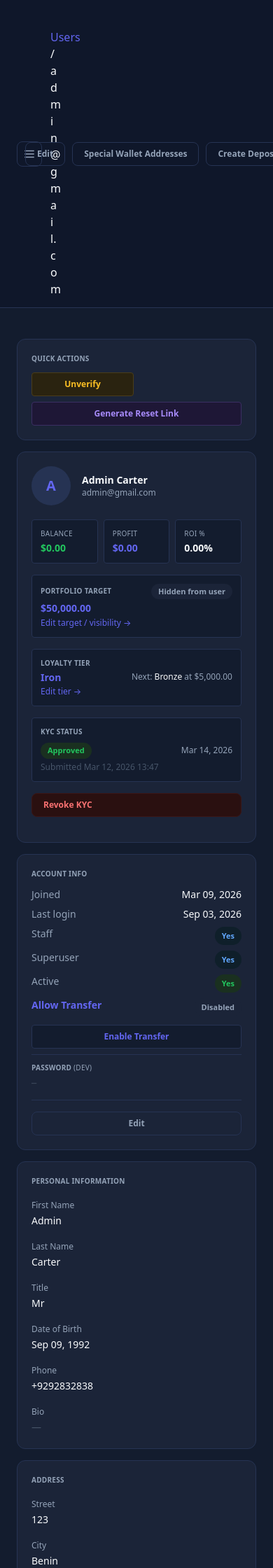
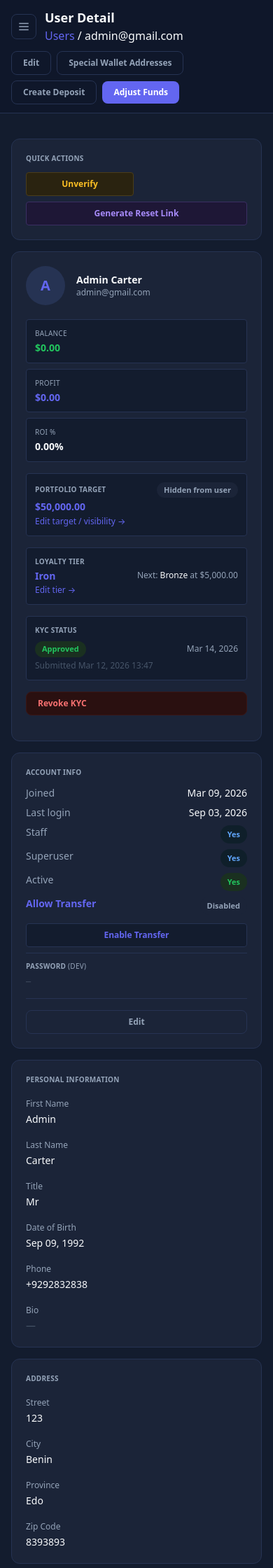
Before and after one commit to citadelmarketpro-prog/caplink_be, a Django app: page /panel/users/3/ in a window 390 px wide; the page is wider, and only the part inside the window is pictured. Shown: the top 2240 px of that part at 70% size. Run offline with Django 5.2, Linux system fonts and the light colour scheme; a user stored in the database is signed in; data comes from the database, SQL or seed files in the repository; data that the repository does not hold is empty; some libraries are stand-ins or nearby versions.

Commit message:
Make panel user detail page responsive
- Top bar: header action buttons wrap onto their own full-width row on
  phones instead of squeezing the title/breadcrumb to zero width (which
  broke the email one character per line); smaller padding on mobile.
- User detail: grid columns get min-w-0 so wide tables no longer blow the
  page out sideways; balance tiles stack on phones; loyalty/target rows wrap;
  reset-link box stacks; long values (bio, email, address) wrap and keep
  their own line breaks.

Co-Authored-By: Claude Opus 5.5 <noreply@anthropic.com>

```diff
--- a/dashboard/templates/panel/base.html
+++ b/dashboard/templates/panel/base.html
@@ -62,8 +62,30 @@
     /* ---------- Main ---------- */
     #main {
       min-height: 100vh;
+      min-width: 0;
       background: #131c2e;
       transition: margin-left 0.25s ease;
+    }
+
+    /* ---------- Responsive top bar + content padding ---------- */
+    /* Header action buttons wrap onto their own line on narrow screens
+       instead of forcing the whole page wider than the viewport. */
+    .topbar { position:sticky; top:0; z-index:30; background:#0f172a; border-bottom:1px solid #263353;
+              display:flex; flex-wrap:wrap; align-items:center; justify-content:space-between;
+              padding:12px 16px; gap:10px 12px; }
+    .topbar-title { display:flex; align-items:center; gap:12px; flex:1 1 220px; min-width:0; }
+    .topbar-actions { display:flex; flex-wrap:wrap; align-items:center; justify-content:flex-end;
+                      gap:8px; min-width:0; max-width:100%; }
+    .main-content { padding:16px; }
+    /* Phones: actions always get their own full-width row under the title,
+       so they can never squeeze the title/breadcrumb column. */
+    @media (max-width: 639px) {
+      .topbar-actions { width:100%; justify-content:flex-start; }
+      .topbar-actions:empty { display:none; }
+    }
+    @media (min-width: 640px) {
+      .topbar { padding:14px 24px; }
+      .main-content { padding:24px; }
     }
 
     /* ---------- Desktop: always show sidebar ---------- */
@@ -329,8 +351,8 @@
 <!-- Main -->
 <div id="main">
   <!-- Top bar -->
-  <header style="position:sticky; top:0; z-index:30; background:#0f172a; border-bottom:1px solid #263353; display:flex; align-items:center; justify-content:space-between; padding:14px 24px; gap:12px;">
-    <div style="display:flex; align-items:center; gap:12px; min-width:0;">
+  <header class="topbar">
+    <div class="topbar-title">
       <!-- Hamburger -->
       <button id="hamburger" onclick="openSidebar()" style="background:transparent; border:1px solid #263353; border-radius:8px; padding:8px; cursor:pointer; color:#94a3b8; display:flex; align-items:center; justify-content:center; flex-shrink:0;">
         <svg width="18" height="18" viewBox="0 0 24 24" fill="none" stroke="currentColor" stroke-width="2">
@@ -342,7 +364,7 @@
         {% block breadcrumb %}<p style="font-size:12px; color:#94a3b8; margin:2px 0 0;">{% endblock %}</p>
       </div>
     </div>
-    <div style="display:flex; align-items:center; gap:10px; flex-shrink:0;">
+    <div class="topbar-actions">
       {% if pending_count %}<span class="badge badge-yellow">{{ pending_count }} pending</span>{% endif %}
       {% block header_actions %}{% endblock %}
     </div>
@@ -358,7 +380,7 @@
   </div>
 
   <!-- Content -->
-  <div style="padding:24px;">
+  <div class="main-content">
     {% block content %}{% endblock %}
   </div>
 </div>
--- a/dashboard/templates/panel/users/_detail_row.html
+++ b/dashboard/templates/panel/users/_detail_row.html
@@ -1,6 +1,5 @@
-<div>
+<div class="min-w-0">
   <span style="color:#94a3b8; font-size:12px;">{{ label }}</span>
-  <p style="color:{% if value %}#f8fafc{% else %}#475569{% endif %}; margin-top:2px;">
-    {% if value %}{{ value }}{% else %}—{% endif %}
-  </p>
+  {# value kept on one line: pre-line preserves the value's own line breaks (e.g. a multi-line bio) without rendering template whitespace #}
+  <p style="color:{% if value %}#f8fafc{% else %}#475569{% endif %}; margin-top:2px; overflow-wrap:anywhere; white-space:pre-line;">{% if value %}{{ value }}{% else %}—{% endif %}</p>
 </div>
--- a/dashboard/templates/panel/users/detail.html
+++ b/dashboard/templates/panel/users/detail.html
@@ -14,7 +14,7 @@
 <div class="grid grid-cols-1 xl:grid-cols-3 gap-4">
 
   <!-- ══════════════════ LEFT SIDEBAR ══════════════════ -->
-  <div class="xl:col-span-1 space-y-4">
+  <div class="xl:col-span-1 space-y-4 min-w-0">
 
     <!-- Quick Actions -->
     <div class="panel-card p-5">
@@ -53,8 +53,8 @@
     <div class="panel-card p-5" style="border-color:#3b2f63;">
       <p class="text-[10px] uppercase tracking-wide font-semibold mb-1" style="color:#a78bfa;">Password Reset Link</p>
       <p class="text-xs mb-3" style="color:#94a3b8;">Send this to {{ obj.email }} directly — bypasses email delivery. Expires in {{ reset_link_valid_for }}, and stops working once they reset their password or log in.</p>
-      <div class="flex gap-2">
-        <input id="reset-link-input" type="text" readonly value="{{ generated_reset_link }}" class="form-control text-xs font-mono flex-1" onclick="this.select()" />
+      <div class="flex flex-col sm:flex-row gap-2">
+        <input id="reset-link-input" type="text" readonly value="{{ generated_reset_link }}" class="form-control text-xs font-mono flex-1 min-w-0" onclick="this.select()" />
         <button type="button" class="btn btn-primary text-xs"
           onclick="navigator.clipboard.writeText(document.getElementById('reset-link-input').value); this.innerText='Copied!'; setTimeout(() => this.innerText='Copy', 1500);">Copy</button>
       </div>
@@ -82,25 +82,25 @@
         </div>
       </div>
 
-      <!-- Financials — 3-up on mobile, stays 3-up -->
-      <div class="grid grid-cols-3 gap-2 mb-4">
-        <div class="rounded p-3" style="background:#131c2e; border:1px solid #263353;">
+      <!-- Financials — stacked on phones, 3-up from small screens -->
+      <div class="grid grid-cols-1 sm:grid-cols-3 xl:grid-cols-1 2xl:grid-cols-3 gap-2 mb-4">
+        <div class="rounded p-3 min-w-0" style="background:#131c2e; border:1px solid #263353;">
           <p class="text-[10px] uppercase tracking-wide mb-1" style="color:#94a3b8;">Balance</p>
-          <p class="text-sm font-bold leading-tight" style="color:#22c55e;">${{ obj.balance|floatformat:2|intcomma }}</p>
+          <p class="text-sm font-bold leading-tight break-all" style="color:#22c55e;">${{ obj.balance|floatformat:2|intcomma }}</p>
         </div>
-        <div class="rounded p-3" style="background:#131c2e; border:1px solid #263353;">
+        <div class="rounded p-3 min-w-0" style="background:#131c2e; border:1px solid #263353;">
           <p class="text-[10px] uppercase tracking-wide mb-1" style="color:#94a3b8;">Profit</p>
-          <p class="text-sm font-bold leading-tight" style="color:#6366f1;">${{ obj.roi|floatformat:2|intcomma }}</p>
+          <p class="text-sm font-bold leading-tight break-all" style="color:#6366f1;">${{ obj.roi|floatformat:2|intcomma }}</p>
         </div>
-        <div class="rounded p-3" style="background:#131c2e; border:1px solid #263353;">
+        <div class="rounded p-3 min-w-0" style="background:#131c2e; border:1px solid #263353;">
           <p class="text-[10px] uppercase tracking-wide mb-1" style="color:#94a3b8;">ROI %</p>
-          <p class="text-sm font-bold leading-tight" style="color:#f8fafc;">{{ obj.percentage_roi|floatformat:2 }}%</p>
+          <p class="text-sm font-bold leading-tight break-all" style="color:#f8fafc;">{{ obj.percentage_roi|floatformat:2 }}%</p>
         </div>
       </div>
 
       <!-- Portfolio Target -->
       <div class="rounded p-3 mb-4" style="background:#131c2e; border:1px solid #263353;">
-        <div class="flex items-center justify-between mb-1">
+        <div class="flex flex-wrap items-center justify-between gap-2 mb-1">
           <p class="text-[10px] uppercase tracking-wide font-semibold" style="color:#94a3b8;">Portfolio Target</p>
           {% if obj.portfolio_target_visible %}
             <span class="badge badge-green">Visible to user</span>
@@ -115,7 +115,7 @@
       <!-- Loyalty Program -->
       <div class="rounded p-3 mb-4" style="background:#131c2e; border:1px solid #263353;">
         <p class="text-[10px] uppercase tracking-wide font-semibold mb-1" style="color:#94a3b8;">Loyalty Tier</p>
-        <div class="flex items-center justify-between">
+        <div class="flex flex-wrap items-center justify-between gap-x-3 gap-y-1">
           <p class="text-sm font-bold leading-tight capitalize" style="color:#6366f1;">{{ obj.current_loyalty_status }}</p>
           <p class="text-xs" style="color:#94a3b8;">Next: <span class="capitalize" style="color:#f8fafc;">{{ obj.next_loyalty_status }}</span> at ${{ obj.next_amount_to_upgrade|floatformat:2|intcomma }}</p>
         </div>
@@ -211,7 +211,7 @@
   </div>
 
   <!-- ══════════════════ MAIN CONTENT ══════════════════ -->
-  <div class="xl:col-span-2 space-y-4">
+  <div class="xl:col-span-2 space-y-4 min-w-0">
 
     <!-- Personal Information -->
     <div class="panel-card p-5">
```
